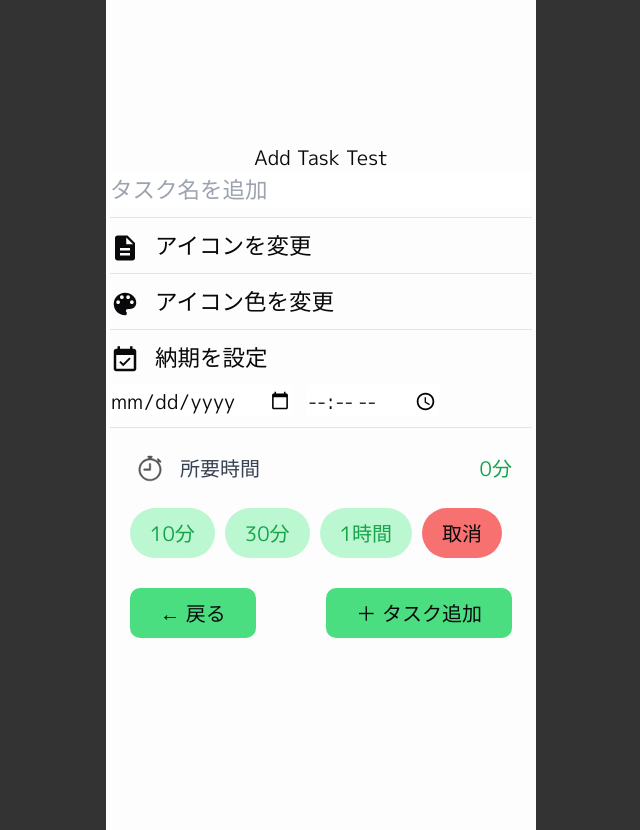
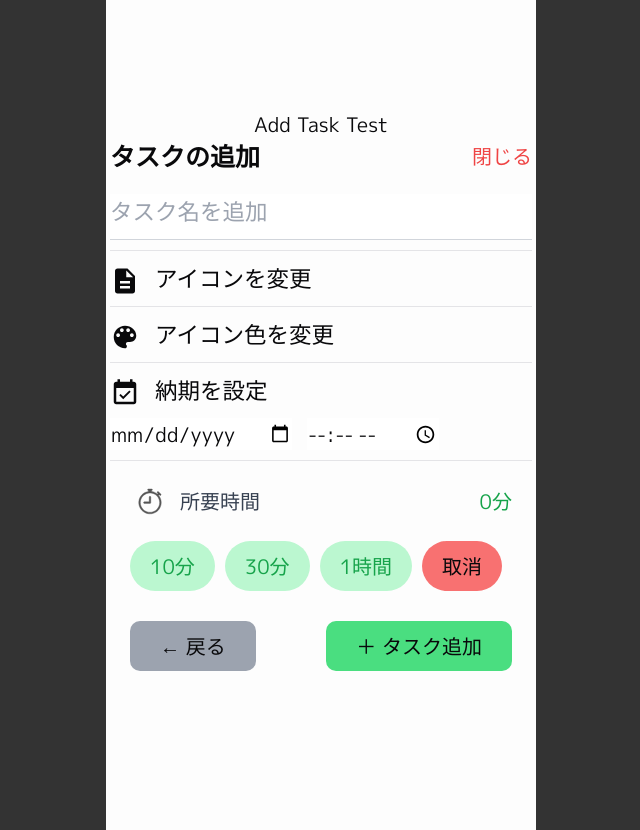
Before and after one commit to Tornado2024-AlphaC/You-DO, a Next.js app: page /add-task-test in a window 1280 px wide. Shown: the whole page, without its empty margins (319-959 px from the left). Built offline with nearby package versions, Linux system fonts and the light colour scheme.

Commit message:
feat:画面遷移top-taskのタスク詳細ボタン

```diff
--- a/src/components/features/add-task-modal/addTaskModal.tsx
+++ b/src/components/features/add-task-modal/addTaskModal.tsx
@@ -8,11 +8,14 @@ import EventAvailableIcon from '@mui/icons-material/EventAvailable';
 import Image from 'next/image';
 import youDoAddTask from '../../../../public/add-task/Frame 100.svg';
 
-
 // 型定義
 type TimeUnit = '10分' | '30分' | '1時間';
 
-const AddTaskModal = () => {
+interface AddTaskModalProps {
+  closeModal: () => void;
+}
+
+const AddTaskModal: React.FC<AddTaskModalProps> = ({ closeModal }) => {
   const [taskName, setTaskName] = useState('');
   const [totalMinutes, setTotalMinutes] = useState(0);
 
@@ -44,12 +47,16 @@ const AddTaskModal = () => {
 
   // 取消ボタンで時間をリセットする
   const handleCancel = () => {
-		setTotalMinutes(0); // または初期値にリセット
+    setTotalMinutes(0); // 初期値にリセット
   };
 
-
   return (
-		<div>
+    <div className='bg-white'>
+      <div className="flex justify-between items-center mb-4">
+        <h2 className="text-xl font-semibold">タスクの追加</h2>
+        {/* モーダルを閉じるボタン */}
+        <button onClick={closeModal} className="text-red-500">閉じる</button>
+      </div>
       <div className="flex flex-col gap-2">
         <div>
           <input
@@ -57,7 +64,7 @@ const AddTaskModal = () => {
             id="taskName"
             value={taskName}
             placeholder="タスク名を追加"
-						className="outline-none text-lg"
+            className="outline-none text-lg w-full border-b border-gray-300 pb-2"
             onChange={e => setTaskName(e.target.value)}
           />
         </div>
@@ -87,8 +94,8 @@ const AddTaskModal = () => {
           <input type="time" />
         </div>
         <hr />
+      </div>
 
-			</div>
       <div className="p-4">
         <div className="flex items-center mb-4">
           <Image
@@ -128,7 +135,10 @@ const AddTaskModal = () => {
         </div>
 
         <div className="flex justify-between">
-					<button className="flex items-center justify-center px-6 py-2 bg-green-400 text-white rounded-lg">
+          <button
+            onClick={closeModal}
+            className="flex items-center justify-center px-6 py-2 bg-gray-400 text-white rounded-lg"
+          >
             ← 戻る
           </button>
           <button className="flex items-center justify-center px-6 py-2 bg-green-400 text-white rounded-lg">
@@ -141,3 +151,154 @@ const AddTaskModal = () => {
 };
 
 export default AddTaskModal;
+
+
+
+
+
+
+
+
+// 'use client';
+// import { useState } from 'react';
+
+// import DescriptionIcon from '@mui/icons-material/Description';
+// import ColorLensIcon from '@mui/icons-material/ColorLens';
+// import EventAvailableIcon from '@mui/icons-material/EventAvailable';
+
+// import Image from 'next/image';
+// import youDoAddTask from '../../../../public/add-task/Frame 100.svg';
+
+
+// // 型定義
+// type TimeUnit = '10分' | '30分' | '1時間';
+
+// const AddTaskModal = () => {
+// 	const [taskName, setTaskName] = useState('');
+// 	const [totalMinutes, setTotalMinutes] = useState(0);
+
+// 	// 時間を分単位に変換して加算する関数
+// 	const addTime = (timeUnit: TimeUnit) => {
+// 		let minutesToAdd = 0;
+// 		switch (timeUnit) {
+// 		  case '10分':
+// 			minutesToAdd = 10;
+// 			break;
+// 		  case '30分':
+// 			minutesToAdd = 30;
+// 			break;
+// 		  case '1時間':
+// 			minutesToAdd = 60;
+// 			break;
+// 		  default:
+// 			break;
+// 		}
+// 		setTotalMinutes(prev => prev + minutesToAdd);
+// 	  };
+
+// 	  // 所要時間の分を時間と分の形式に変換する関数
+// 	  const formatTime = (minutes: number): string => {
+// 		const hours = Math.floor(minutes / 60);
+// 		const mins = minutes % 60;
+// 		return `${hours > 0 ? `${hours}時間` : ''}${mins}分`;
+// 	  };
+
+// 	  // 取消ボタンで時間をリセットする
+// 	  const handleCancel = () => {
+// 		setTotalMinutes(0); // または初期値にリセット
+// 	  };
+
+
+// 	return (
+// 		<div>
+// 			<div className="flex flex-col gap-2">
+// 				<div>
+// 					<input
+// 						type="text"
+// 						id="taskName"
+// 						value={taskName}
+// 						placeholder="タスク名を追加"
+// 						className="outline-none text-lg"
+// 						onChange={e => setTaskName(e.target.value)}
+// 					/>
+// 				</div>
+// 				<hr />
+// 				<div className="flex flex-row gap-3">
+// 					<p className="text-lg">
+// 						<DescriptionIcon />
+// 					</p>
+// 					<p className="text-lg">アイコンを変更</p>
+// 				</div>
+// 				<hr />
+// 				<div className="flex flex-row gap-3">
+// 					<p className="text-lg">
+// 						<ColorLensIcon />
+// 					</p>
+// 					<p className="text-lg">アイコン色を変更</p>
+// 				</div>
+// 				<hr />
+// 				<div className="flex flex-row gap-3">
+// 					<p className="text-lg">
+// 						<EventAvailableIcon />
+// 					</p>
+// 					<p className="text-lg">納期を設定</p>
+// 				</div>
+// 				<div className="flex flex-row gap-3">
+// 					<input type="date" />
+// 					<input type="time" />
+// 				</div>
+// 				<hr />
+
+// 			</div>
+// 			<div className="p-4">
+// 				<div className="flex items-center mb-4">
+// 					<Image
+// 						src={youDoAddTask}
+// 						alt="時計アイコン"
+// 						className="w-8 h-8 mr-2"
+// 					/>
+// 					<h3 className="text-gray-700 font-medium">所要時間</h3>
+// 					<span className="text-green-600 ml-auto">{formatTime(totalMinutes)}</span>
+// 				</div>
+
+// 				<div className="flex gap-2 mb-6">
+// 					<button
+// 					onClick={() => addTime('10分')}
+// 					className="px-4 py-2 bg-green-200 text-green-600 rounded-full"
+// 					>
+// 					10分
+// 					</button>
+// 					<button
+// 					onClick={() => addTime('30分')}
+// 					className="px-4 py-2 bg-green-200 text-green-600 rounded-full"
+// 					>
+// 					30分
+// 					</button>
+// 					<button
+// 					onClick={() => addTime('1時間')}
+// 					className="px-4 py-2 bg-green-200 text-green-600 rounded-full"
+// 					>
+// 					1時間
+// 					</button>
+// 					<button
+// 					onClick={handleCancel}
+// 					className="px-4 py-2 bg-red-400 text-white rounded-full"
+// 					>
+// 					取消
+// 					</button>
+// 				</div>
+
+// 				<div className="flex justify-between">
+// 					<button className="flex items-center justify-center px-6 py-2 bg-green-400 text-white rounded-lg">
+// 					← 戻る
+// 					</button>
+// 					<button className="flex items-center justify-center px-6 py-2 bg-green-400 text-white rounded-lg">
+// 					＋ タスク追加
+// 					</button>
+// 				</div>
+// 			</div>
+// 		</div>
+// 	);
+// };
+
+// export default AddTaskModal;
--- a/src/components/features/footer/NewTaskBtn.tsx
+++ b/src/components/features/footer/NewTaskBtn.tsx
@@ -1,15 +1,25 @@
 import { Button } from '@/components/ui/button';
 import Image from 'next/image';
-import { useRouter } from 'next/navigation';
-import React from 'react';
+import React, { useState } from 'react';
+import AddTaskModal from '@/components/features/add-task-modal/addTaskModal';
 
-const NewTaskBtn = () => {
-	const router = useRouter();
+const NewTaskBtn: React.FC = () => {
+  // モーダルの開閉を管理するステート
+  const [isModalOpen, setIsModalOpen] = useState(false);
 
+  // モーダルを開く関数
   const showNewTaskModal = () => {
-		console.log('showNewTaskModal');
+    setIsModalOpen(true);
   };
+
+  // モーダルを閉じる関数
+  const closeNewTaskModal = () => {
+    setIsModalOpen(false);
+  };
+
   return (
+    <>
+      {/* タスク追加ボタン */}
       <Button onClick={showNewTaskModal}>
         <Image
           src={'/icons/plus.svg'}
@@ -20,7 +30,56 @@ const NewTaskBtn = () => {
         />
         タスクの追加
       </Button>
+
+      {/* モーダルの表示 */}
+      {isModalOpen && (
+        <div className="fixed inset-0 flex items-center justify-center bg-slate-50 bg-opacity-100 z-50">
+          <div className="relative bg-white p-6 rounded-lg shadow-lg w-11/12 max-w-lg">
+            {/* モーダルコンテンツ */}
+            <AddTaskModal closeModal={closeNewTaskModal} />
+          </div>
+        </div>
+      )}
+    </>
   );
 };
 
 export default NewTaskBtn;
+
+
+
+
+
+
+
+// import { Button } from '@/components/ui/button';
+// import Image from 'next/image';
+// import React from 'react';
+// import { useRouter } from 'next/navigation';
+// import AddTaskMmodal from '@/components/features/add-task-modal/addTaskModal';
+
+// const NewTaskBtn = () => {
+// 	const router = useRouter();
+
+// 	const showNewTaskModal = () => {
+// 		return (
+// 			<main>
+// 				<AddTaskMmodal />
+// 			</main>
+// 		);
+// 	};
+// 	return (
+// 		<Button onClick={showNewTaskModal}>
+// 			<Image
+// 				src={'/icons/plus.svg'}
+// 				width={20}
+// 				height={20}
+// 				alt="+"
+// 				className="mr-3"
+// 			/>
+// 			タスクの追加
+// 		</Button>
+// 	);
+// };
+
+// export default NewTaskBtn;
```
Lines whose indentation alone changed are shown as unchanged.
